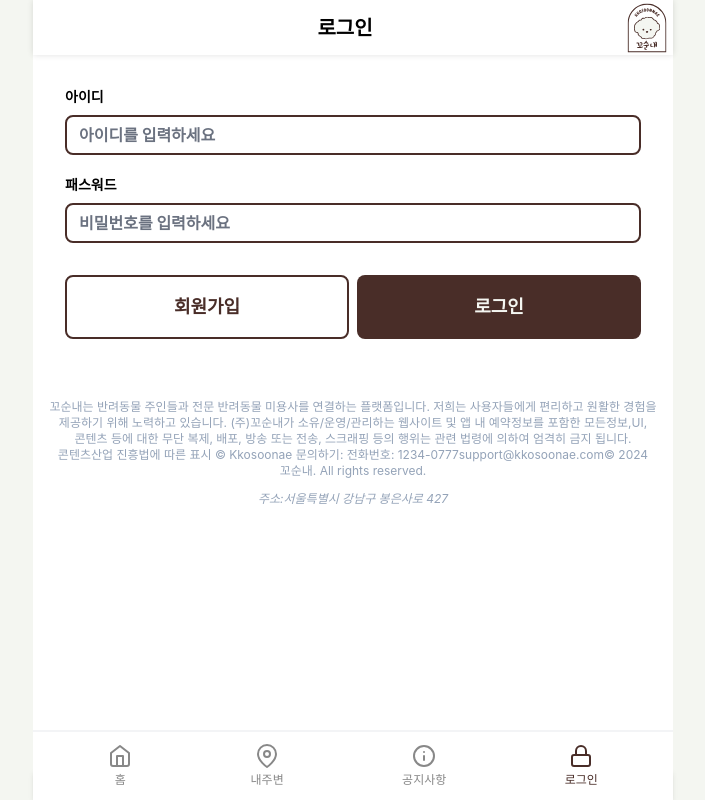
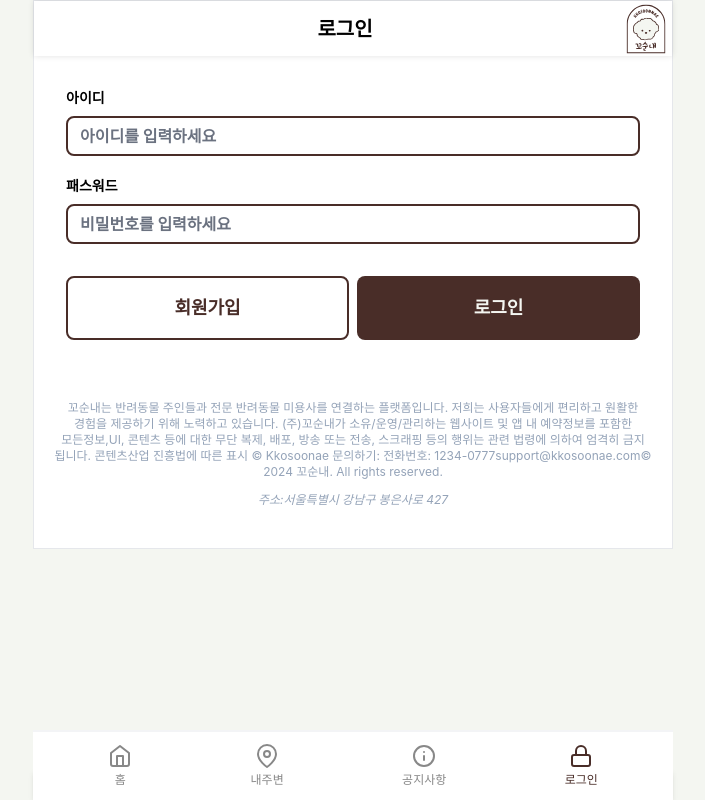
Before and after one commit to super-coding-3/kkosoonnae, a React (Create React App) app: page /login in a window 1280 px wide. Shown: the whole page, without its empty margins (287-992 px from the left). Built offline with nearby package versions, Linux system fonts and the light colour scheme; no server answers; the HTML template or start-up script is replaced by a standard one.

Commit message:
[style] outerLayout  styled components 제거

```diff
--- a/src/components/common/OuterLayout.tsx
+++ b/src/components/common/OuterLayout.tsx
@@ -1,22 +1,15 @@
 import React from "react";
-import styled from "styled-components";
 
 interface OuterLayoutProps {
   children: React.ReactNode;
 }
 
 const OuterLayout: React.FC<OuterLayoutProps> = ({ children }) => {
-  return <OuterLayoutWrap>{children}</OuterLayoutWrap>;
+  return (
+    <section className="min-h-full max-w-[640px] relative mx-auto bg-white border border-gray-200">
+      {children}
+    </section>
+  );
 };
 
-const OuterLayoutWrap = styled.div`
-  max-width: 640px;
-  min-width: 375px;
-  position: relative;
-  margin: 0 auto;
-  background: #fff;
-  border: #888;
-  min-height: 100vh;
-`;
-
 export default OuterLayout;
```
